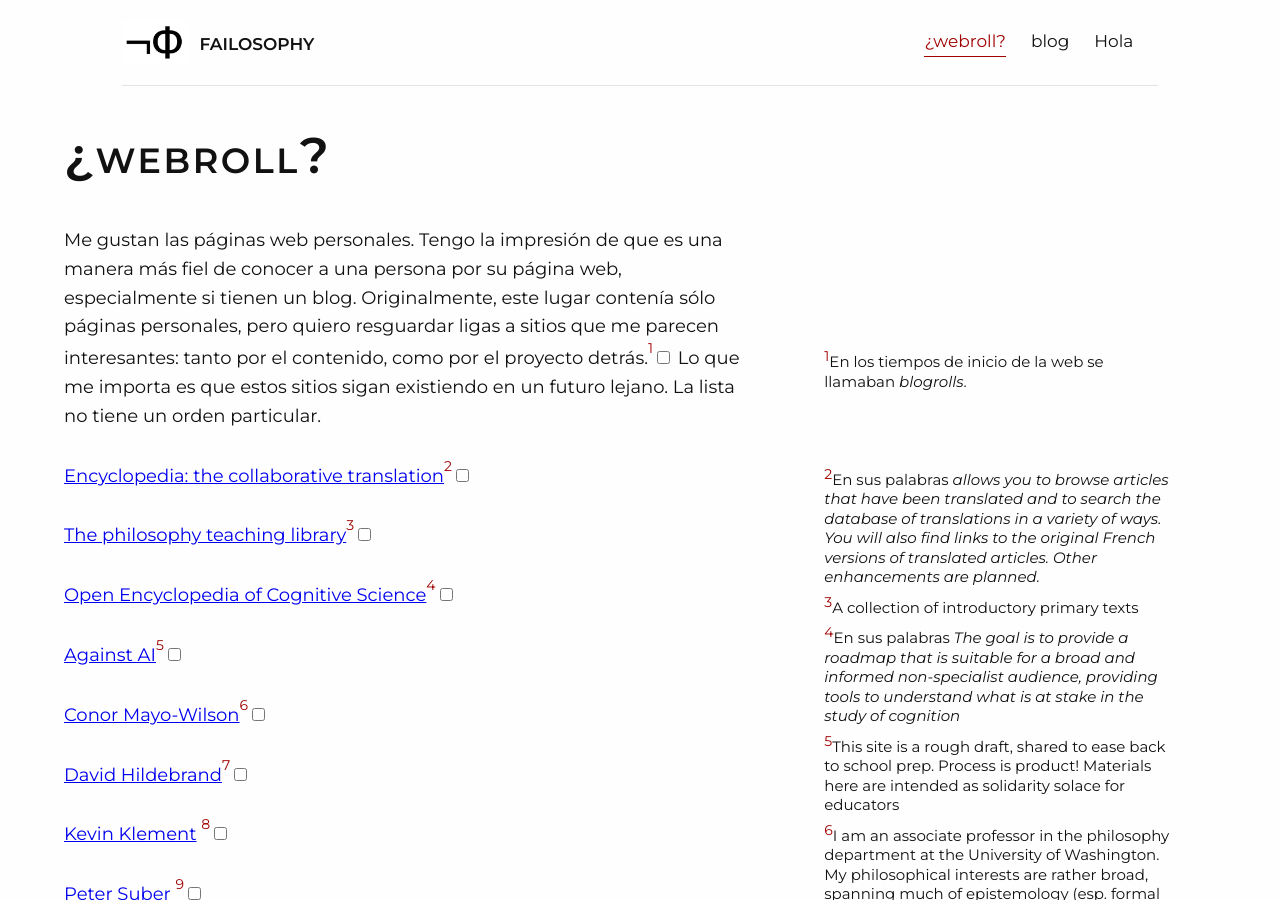
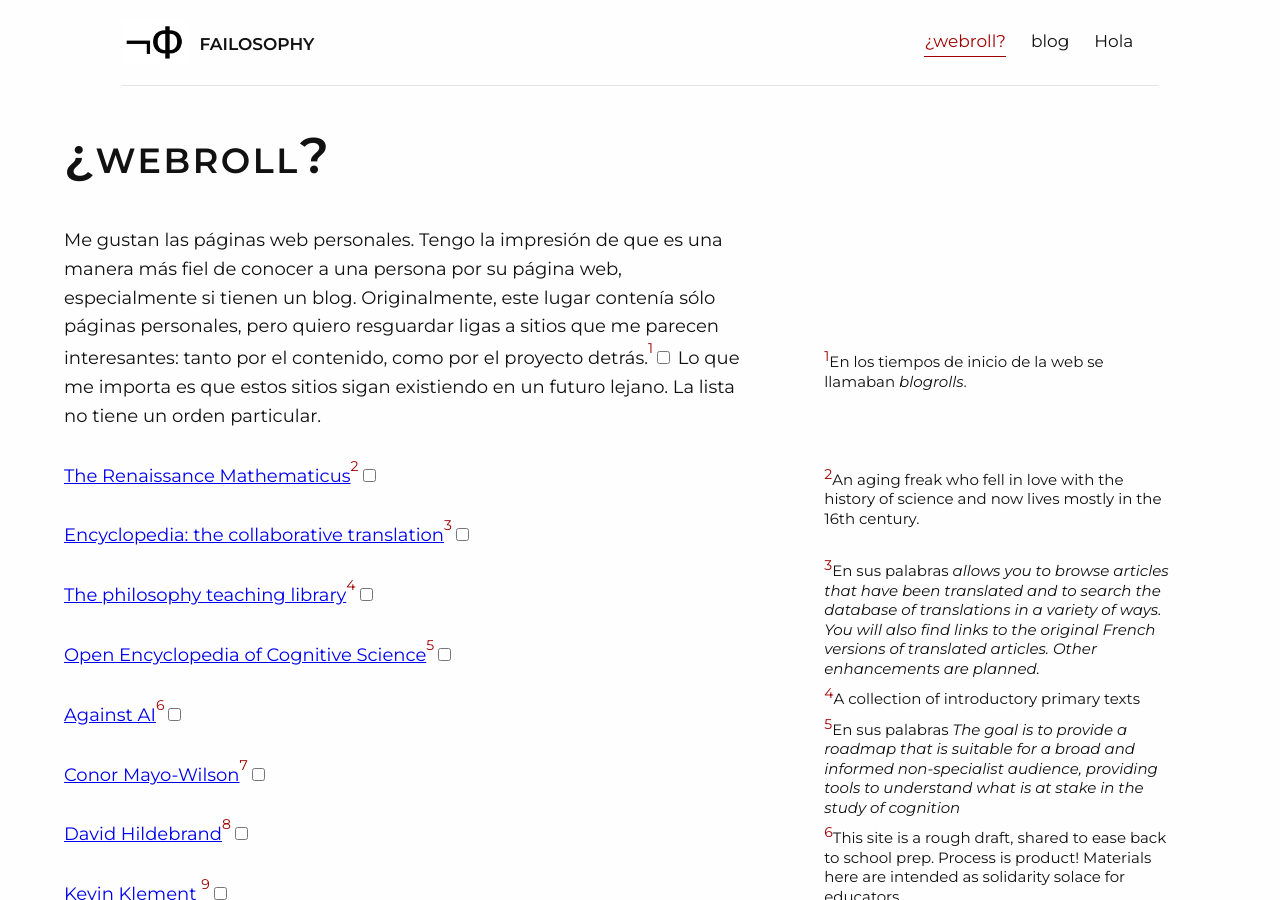
Before and after one commit to Oiuhukt/failosophy, a Jekyll site: the page built from page/index.md, in a window 1280 px wide and 900 px high. Built offline with Jekyll 4.4.1, drawn with Linux system fonts in a browser that asks for light colours; some web fonts are replaced.

Commit message:
agregando urls

```diff
--- a/page/index.md
+++ b/page/index.md
@@ -5,6 +5,8 @@ title: ¿webroll?
 
 {% newthought 'Me gustan las' %} páginas web personales. Tengo la impresión de que es una manera más fiel de conocer a una persona por su página web, especialmente si tienen un blog. Originalmente, este lugar contenía sólo páginas personales, pero quiero resguardar ligas a sitios que me parecen interesantes: tanto por el contenido, como por el proyecto detrás.{% sidenote '1' 'En los tiempos de inicio de la web se llamaban *blogrolls*. '%} Lo que me importa es que estos sitios sigan existiendo en un futuro lejano. La lista no tiene un orden particular.
 
+
+[The Renaissance Mathematicus](https://thonyc.wordpress.com/){% sidenote '01' 'An aging freak who fell in love with the history of science and now lives mostly in the 16th century.'%}
 
 [Encyclopedia: the collaborative translation](https://quod.lib.umich.edu/d/did/intro.html){% sidenote '01' 'En sus palabras _allows you to browse articles that have been translated and to search the database of translations in a variety of ways. You will also find links to the original French versions of translated articles. Other enhancements are planned._' %}
 
```
